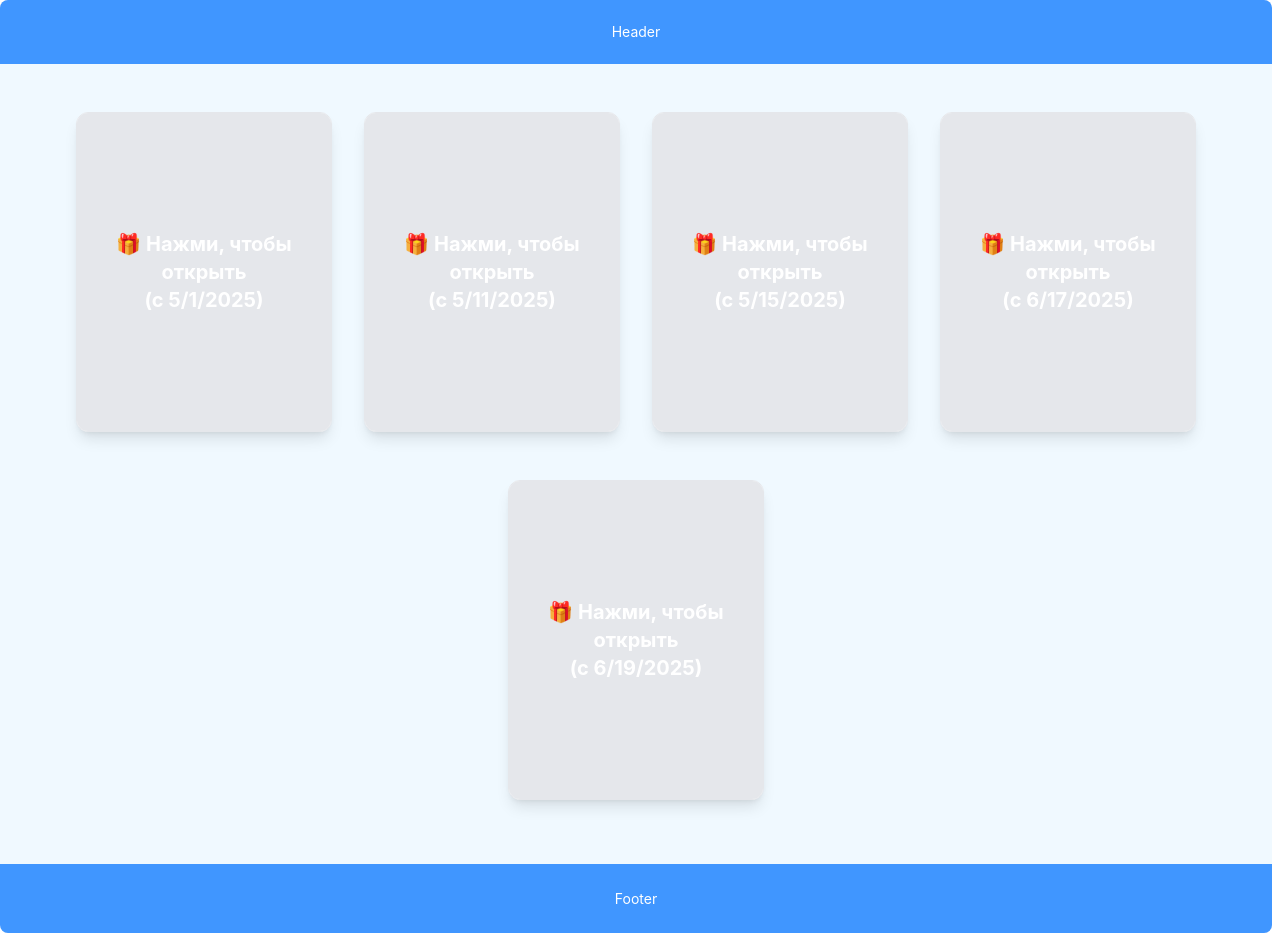
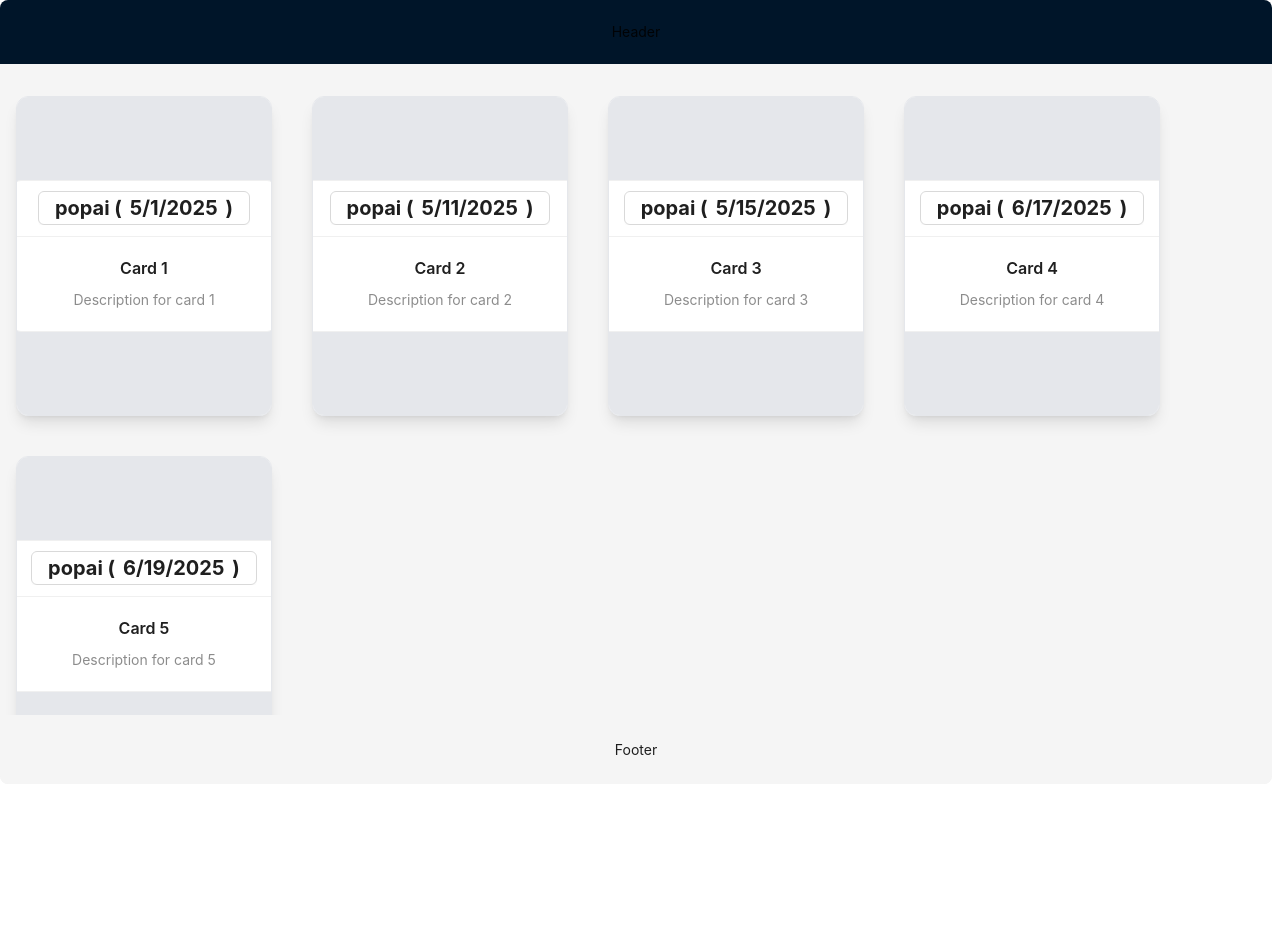
Before and after one commit to marutkin/obscuredefox, a React (Vite) app: page / in a window 1280 px wide. After the commit the page ends 800 px from the top, so only its background shows below. Built offline with nearby package versions, Linux system fonts and the light colour scheme.

Commit message:
initial commit

```diff
--- a/src/App.jsx
+++ b/src/App.jsx
@@ -1,6 +1,6 @@
 import React from 'react';
 import Card from './Components/Card';
-import { Flex, Layout } from 'antd';
+import { Flex, Space, Layout } from 'antd';
 const { Header, Footer, Content } = Layout;
 
 import img1 from './assets/1.png'
@@ -11,25 +11,21 @@ import img5 from './assets/5.png'
 
 const headerStyle = {
     textAlign: 'center',
-    color: '#fff',
     height: 64,
     paddingInline: 48,
     lineHeight: '64px',
-    backgroundColor: '#4096ff',
+    marginBottom: 16,
 };
 const contentStyle = {
     textAlign: 'center',
     minHeight: 120,
     lineHeight: '120px',
-    color: '#fff',
-    backgroundColor: '#0958d9',
 };
 const footerStyle = {
     textAlign: 'center',
-    color: '#fff',
-    backgroundColor: '#4096ff',
 };
 const layoutStyle = {
+    height: '98vh',
     borderRadius: 8,
     overflow: 'hidden',
     width: 'calc(100% - 8px)',
@@ -38,11 +34,11 @@ const layoutStyle = {
 
 const App = () => {
     const cards = [
-        { id: 1, date: '2025-05-01', image: img1 },
-        { id: 2, date: '2025-05-11', image: img2 },
-        { id: 3, date: '2025-05-15', image: img3 },
-        { id: 4, date: '2025-06-17', image: img4 },
-        { id: 5, date: '2025-06-19', image: img5 },
+        { id: 1, date: '2025-05-01', image: img1, title: 'Card 1', description: 'Description for card 1' },
+        { id: 2, date: '2025-05-11', image: img2, title: 'Card 2', description: 'Description for card 2' },
+        { id: 3, date: '2025-05-15', image: img3, title: 'Card 3', description: 'Description for card 3' },
+        { id: 4, date: '2025-06-17', image: img4, title: 'Card 4', description: 'Description for card 4' },
+        { id: 5, date: '2025-06-19', image: img5, title: 'Card 5', description: 'Description for card 5' },
     ];
 
 
@@ -51,11 +47,11 @@ const App = () => {
             <Layout style={layoutStyle}>
                 <Header style={headerStyle}>Header</Header>
                 <Content style={contentStyle}>
-                    <div className="flex flex-wrap justify-center p-8 bg-sky-50 min-h-screen">
+                    <Space wrap>
                         {cards.map(card => (
                             <Card key={card.id} {...card} />
                         ))}
-                    </div>
+                    </Space>
                 </Content>
                 <Footer style={footerStyle}>Footer</Footer>
             </Layout>
--- a/src/Components/Card.jsx
+++ b/src/Components/Card.jsx
@@ -1,10 +1,11 @@
 import React, { useState, useEffect } from 'react';
 import { motion } from 'framer-motion';
-
+import { Card as AntdCard, Button, Space, notification } from 'antd';
+const { Meta } = AntdCard;
 const today = new Date().toISOString().slice(0, 10); // "2025-06-11"
 
 // eslint-disable-next-line react/prop-types
-const Card = ({ id, date, image }) => {
+const Card = ({ id, date, image, title, description }) => {
   const [isOpened, setIsOpened] = useState(false);
 
   useEffect(() => {
@@ -16,6 +17,13 @@ const Card = ({ id, date, image }) => {
     if (today >= date) {
       setIsOpened(true);
       localStorage.setItem(`card-${id}`, 'opened');
+    } else {
+      notification.open({
+        message: 'Секрет',
+        description: `Эта карточка откроется ${new Date(date).toLocaleDateString()}`,
+        placement: 'topRight',
+        duration: 2,
+      });
     }
   };
 
@@ -30,12 +38,27 @@ const Card = ({ id, date, image }) => {
         className="h-full w-full flex items-center justify-center bg-gray-200"
       >
         {isOpened ? (
-          <img src={image} alt={`Card ${id}`} className="w-full h-full object-cover" />
+          <AntdCard
+            hoverable
+            style={{ width: 240 }}
+            cover={<img alt={`Card ${id}`} src={image} className="w-full h-full object-cover" />}
+          >
+            <Meta title={title} description={description} />
+          </AntdCard>
         ) : (
-          <div className="text-center font-bold text-xl p-4">
-            🎁 Нажми, чтобы открыть <br />
-            (с {new Date(date).toLocaleDateString()})
-          </div>
+          <AntdCard
+            hoverable
+            style={{ width: '350px' }}
+            title={<Button className="text-center font-bold text-xl p-4">
+              <Space>
+                popai
+                ({new Date(date).toLocaleDateString()})
+              </ Space>
+            </Button>}
+          >
+            <Meta title={title} description={description} />
+          </AntdCard>
+
         )}
       </motion.div>
     </motion.div>
```
